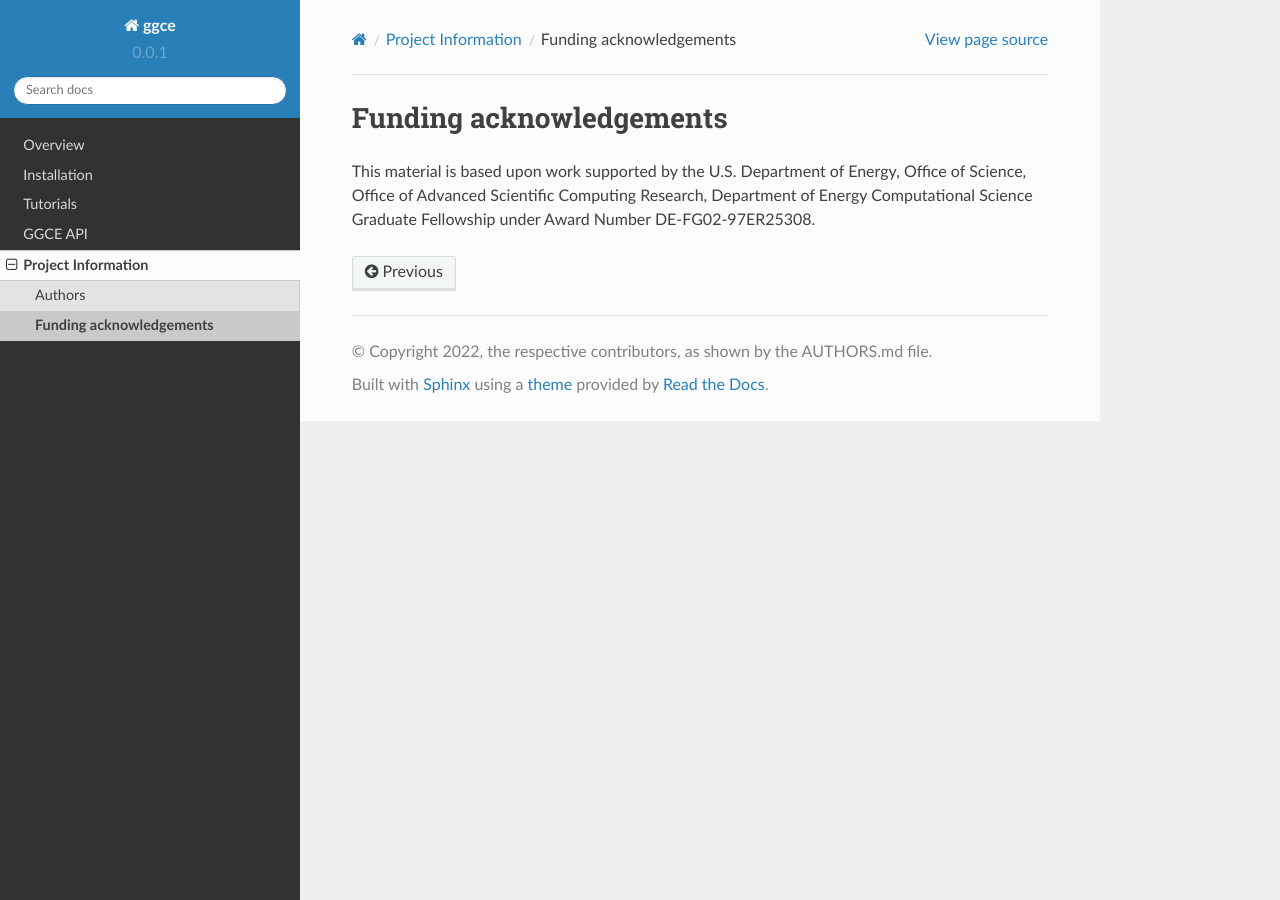
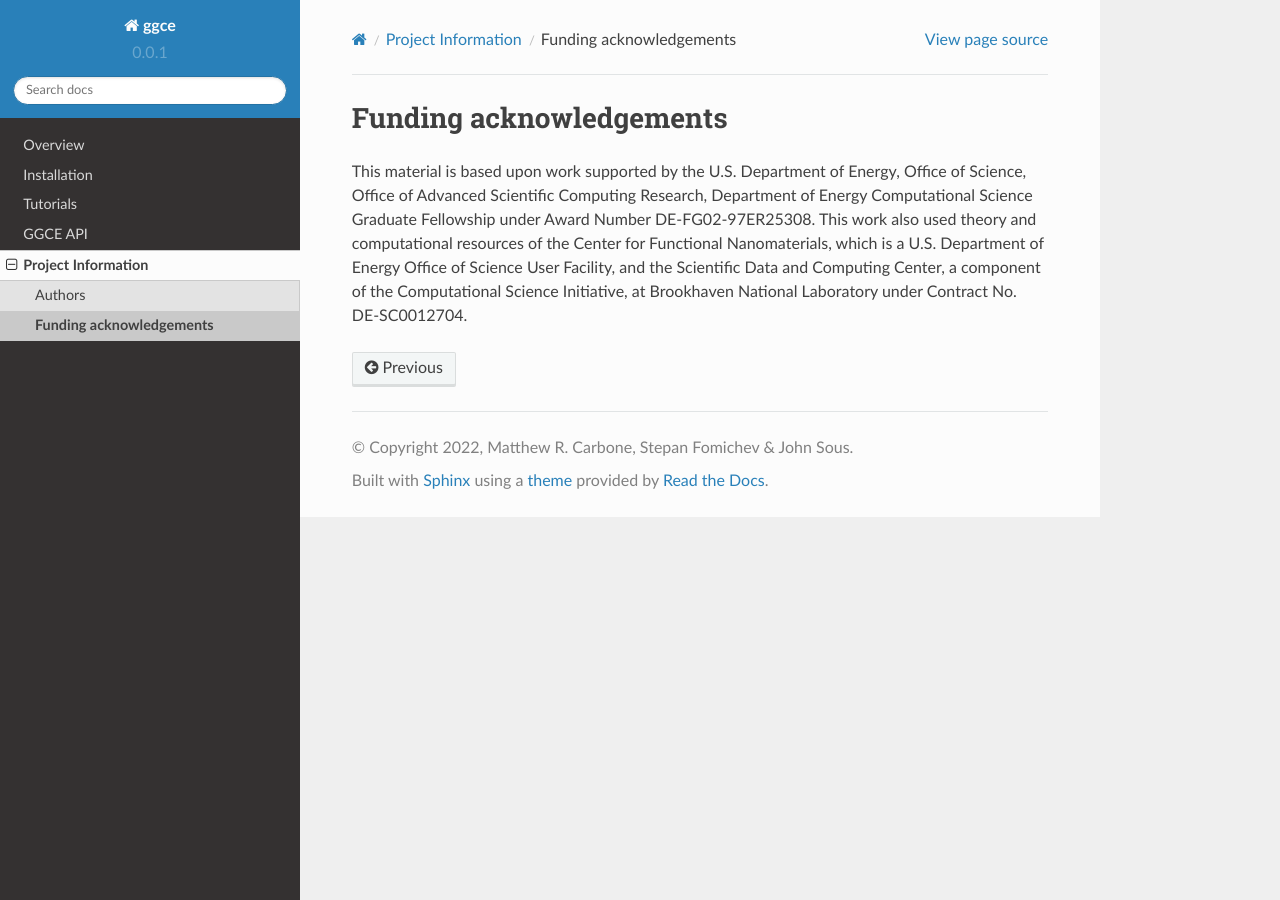
Before and after one commit to matthewcarbone/GGCE, a Sphinx documentation site: the page built from docs/source/project/funding.rst, in a window 1280 px wide. Built offline with Sphinx 7.4.7 and the Read the Docs theme 2.0.0, drawn with Linux system fonts in a browser that asks for light colours.

Commit message:
Continue to update docs

```diff
--- a/README.rst
+++ b/README.rst
@@ -20,7 +20,7 @@ Acknowledgements
 
 .. inclusion-marker-acknowledgements-begin
 
-This material is based upon work supported by the U.S. Department of Energy, Office of Science, Office of Advanced Scientific Computing Research, Department of Energy Computational Science Graduate Fellowship under Award Number DE-FG02-97ER25308.
+This material is based upon work supported by the U.S. Department of Energy, Office of Science, Office of Advanced Scientific Computing Research, Department of Energy Computational Science Graduate Fellowship under Award Number DE-FG02-97ER25308. This work also used theory and computational resources of the Center for Functional Nanomaterials, which is a U.S. Department of Energy Office of Science User Facility, and the Scientific Data and Computing Center, a component of the Computational Science Initiative, at Brookhaven National Laboratory under Contract No. DE-SC0012704.
 
 .. inclusion-marker-acknowledgements-end
 
--- a/docs/source/conf.py
+++ b/docs/source/conf.py
@@ -69,9 +69,7 @@ master_doc = "index"
 
 # General information about the project.
 project = "ggce"
-copyright = (
-    "2022, the respective contributors, as shown by the AUTHORS.md file"
-)
+copyright = "2022, Matthew R. Carbone, Stepan Fomichev & John Sous"
 author = "Matthew R. Carbone"
 
 # The version info for the project you're documenting, acts as replacement for
```
Also changed, not shown: docs/source/installation.rst (+1 -9 lines).
